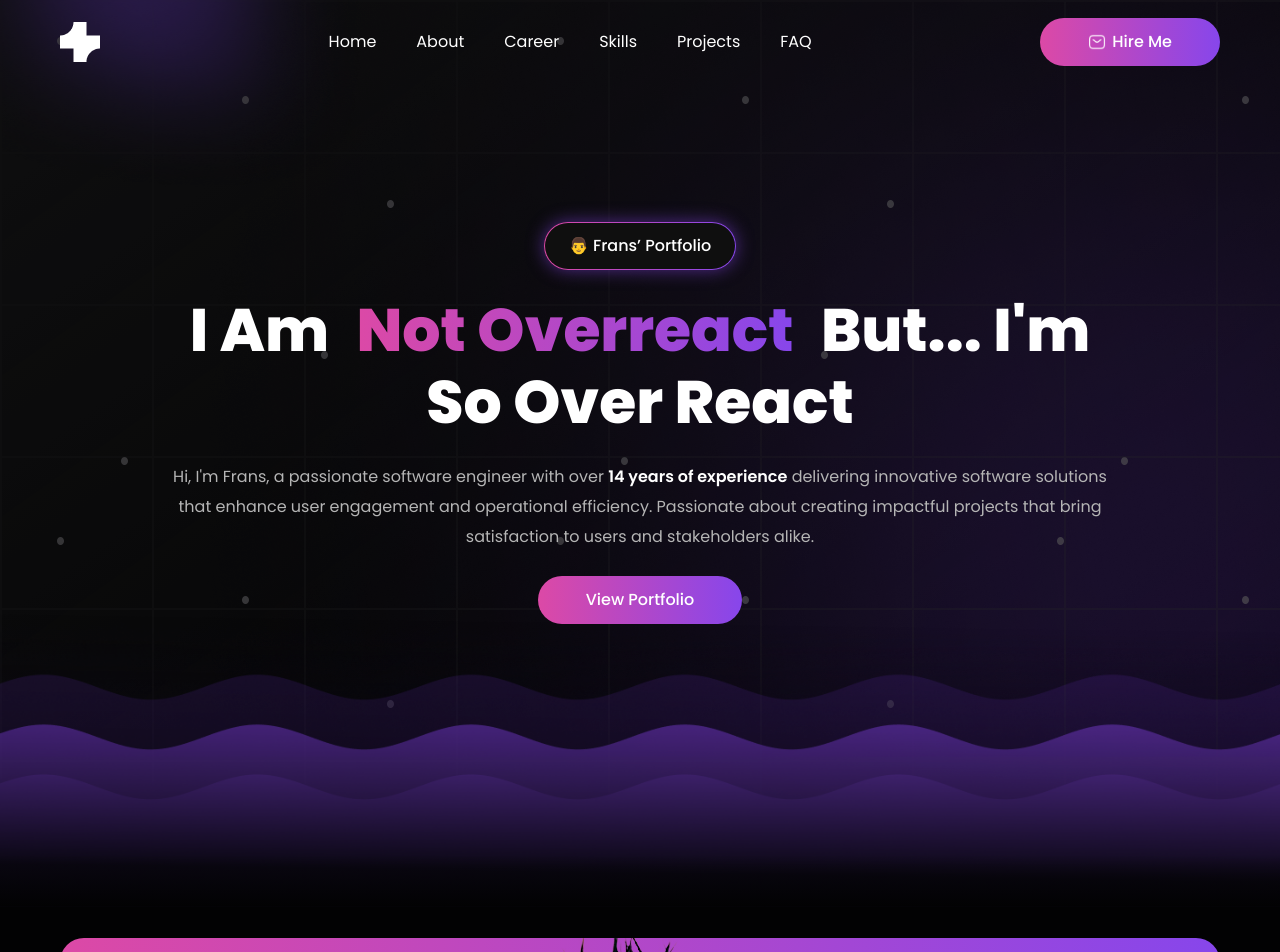
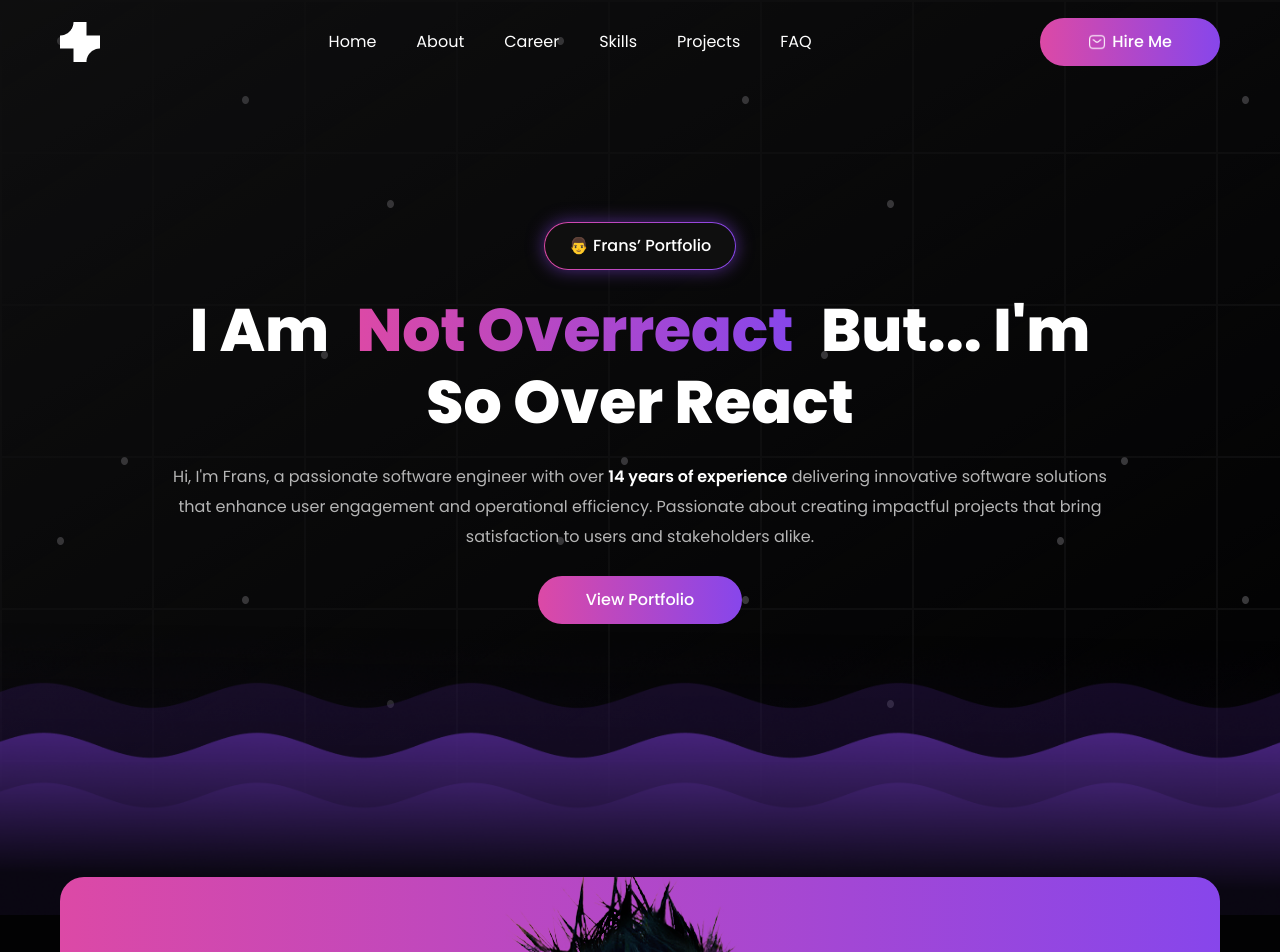
Before and after one commit to fransyosuaa/wph-portfolio2, a Next.js app: page / in a window 1280 px wide. Shown: the top 952 px of the page. Built offline with nearby package versions, Linux system fonts and the light colour scheme.

Commit message:
refactor: background image
- use div and pseudo class style for all background image
- use clamp for smooth resizing on Hero, Wave, and AboutMe

```diff
--- /dev/null
+++ b/generate-clamp.js
@@ -0,0 +1,30 @@
+// generate-clamp.js
+
+function generateClamp(minPx, maxPx, containerWidthPx, minViewportPx = 320) {
+  const slope = ((maxPx - minPx) / (containerWidthPx - minViewportPx)) * 100;
+  const intercept = slope * (minViewportPx / 100) + minPx;
+
+  const slopeRounded = +slope.toFixed(2);
+  const interceptRounded = +intercept.toFixed(1);
+  const maxRounded = +maxPx.toFixed(0);
+
+  return `clamp(${minPx}px, max(${minPx}px, -${interceptRounded}px + ${slopeRounded}vw), ${maxRounded}px)`;
+}
+
+// Accept arguments from command line
+const [, , min, max, container, minVw = 320] = process.argv;
+
+if (!min || !max || !container) {
+  console.error(
+    '❌ Usage: node generate-clamp.js <minPx> <maxPx> <containerWidth>'
+  );
+  process.exit(1);
+}
+
+const result = generateClamp(
+  Number(min),
+  Number(max),
+  Number(container),
+  Number(minVw)
+);
+console.log(`✅ Generated CSS clamp:\n\n${result}`);
--- a/src/app/globals.css
+++ b/src/app/globals.css
@@ -222,6 +222,7 @@
   @apply bg-neutral-600 text-sm font-normal text-neutral-100;
 
   font-family: var(--font-poppins);
+  overflow-x: hidden;
 }
 
 @layer components {
@@ -244,9 +245,44 @@
     @apply flex items-center justify-start;
   }
 
+  .before-bg-home-left-upper-ellipse::before {
+    content: '';
+    @apply pointer-events-none absolute top-0 right-1/2 z-[-1] bg-contain bg-no-repeat;
+    /* width: 461px;
+    height: 201px; */
+    transform: translateX(-52%);
+    background-image: url('/assets/images/hero/left-upper-purple-ellipse.png');
+  }
+
+  .before-bg-home-right-ellipse::before {
+    content: '';
+    @apply pointer-events-none absolute top-0 right-0 z-[-1] bg-contain bg-no-repeat;
+    /* width: 1190px;
+    height: 1624px; */
+    background-image: url('/assets/images/hero/right-purple-ellipse.png');
+  }
+
+  .before-bg-home-dot-decoration::before {
+    content: '';
+    @apply pointer-events-none absolute inset-0 z-[-1] bg-repeat opacity-70;
+    background-image: url('/assets/images/hero/hero-circle-decoration.png');
+  }
+
+  .before-bg-home-grid-decoration::before {
+    content: '';
+    @apply pointer-events-none absolute inset-0 z-[-1] bg-[linear-gradient(to_top_left,_transparent,_#262626),url('/assets/images/hero/hero-grid-decoration.png')] bg-repeat opacity-35;
+  }
+
+  .before-bg-wave::before {
+    content: '';
+    @apply pointer-events-none absolute inset-0 z-[-1] bg-cover bg-repeat-y;
+    background-image: url('/assets/images/waves.png');
+    background-size: 100% auto;
+  }
+
   .before-bg-skill::before {
     content: '';
-    @apply absolute top-0 left-0 z-[-1] bg-contain bg-no-repeat;
+    @apply pointer-events-none absolute top-0 left-0 z-[-1] bg-contain bg-no-repeat;
     width: 100vw;
     height: auto;
     aspect-ratio: 1096 / 1934;
@@ -256,12 +292,12 @@
 
   .before-bg-contact-dialog::before {
     content: '';
-    @apply absolute -top-[7%] left-[12%] z-[-1] h-[507px] w-[360px] bg-[url('/assets/images/container/contact-me/purple-dialog.svg')] bg-contain bg-no-repeat;
+    @apply pointer-events-none absolute -top-[7%] left-[12%] z-[-1] h-[507px] w-[360px] bg-[url('/assets/images/container/contact-me/purple-dialog.svg')] bg-contain bg-no-repeat;
   }
 
   .before-bg-contact::before {
     content: '';
-    @apply absolute right-0 -bottom-[15%] z-[-1] h-[1277px] w-[1418px] bg-[url('/assets/images/container/contact-me/contact-section.svg')] bg-contain bg-no-repeat;
+    @apply pointer-events-none absolute right-0 -bottom-[15%] z-[-1] h-[1277px] w-[1418px] bg-[url('/assets/images/container/contact-me/contact-section.svg')] bg-contain bg-no-repeat;
   }
 
   @media (min-width: 768px) {
--- a/src/app/home/partials/hero.tsx
+++ b/src/app/home/partials/hero.tsx
@@ -1,72 +1,41 @@
-import Image from 'next/image';
 import React from 'react';
 
 import { Button } from '@/components/ui/button';
 
 import { generateClamp } from '@/utils/clamp';
 
-const Hero = () => {
+import HeroBackground from './hero/hero-background';
+import HeroDescription from './hero/hero-description';
+import HeroPill from './hero/hero-pill';
+import HeroTitle from './hero/hero-title';
+
+type HeroProps = {
+  buttonRef: React.RefObject<HTMLButtonElement | null>;
+};
+
+const Hero = ({ buttonRef }: HeroProps) => {
   return (
-    <section
-      className='relative overflow-hidden max-md:pb-10 md:h-224.5'
-      id='home'
-    >
-      <Image
-        src='/assets/images/hero/left-upper-purple-ellipse.png'
-        alt='left upper purple ellipse'
-        width={0}
-        height={0}
-        className='absolute top-0 right-1/2 z-[-1] h-[201px] w-[461px] translate-x-[-51%] transform max-md:hidden'
-      />
-      <Image
-        src='/assets/images/hero/right-purple-ellipse.png'
-        alt='right purple ellipse'
-        width={0}
-        height={0}
-        className='absolute top-0 right-0 z-[-1] h-[1624px] w-[1190px]'
-      />
-      <div className="pointer-events-none absolute inset-0 z-[-1] bg-[url('/assets/images/hero/hero-circle-decoration.png')] bg-repeat opacity-70" />
-      <div className="pointer-events-none absolute inset-0 z-[-1] bg-[linear-gradient(to_top_left,_transparent,_#262626),url('/assets/images/hero/hero-grid-decoration.png')] bg-repeat opacity-35" />
+    <section className='relative overflow-hidden' id='home'>
+      <HeroBackground />
+
       <div
-        className='custom-container flex-center mt-26 flex-col text-center md:mt-55.5'
+        className='custom-container flex-center flex-col text-center'
         style={{
           gap: generateClamp(20, 24, 1208),
+          marginTop: generateClamp(104, 222, 1208),
+          marginBottom: 'clamp(0px, max(0px, -73.4px + 20.4vw), 173px)',
         }}
       >
         {/* Frans' Portfolio */}
-        <div className='bg-gradient-purple-pink rounded-full p-[1px] shadow-[0_0_17px_rgba(135,70,235,0.55)]'>
-          <div
-            className='text-xs-medium md:text-md-medium rounded-full bg-neutral-500 py-2'
-            style={{ paddingInline: generateClamp(16, 24, 1208) }}
-          >
-            👨 Frans’ Portfolio
-          </div>
-        </div>
+        <HeroPill />
         {/* Title */}
-        <h1 className='display-xl-bold md:display-3xl-extrabold max-w-239'>
-          I Am{' '}
-          <span className='bg-[url("/assets/images/hero/border-title.png")] bg-[length:100%_100%] bg-no-repeat px-4 py-1'>
-            <span className='bg-gradient-purple-pink bg-clip-text text-transparent'>
-              Not Overreact
-            </span>
-          </span>{' '}
-          But... I&apos;m So Over React
-        </h1>
+        <HeroTitle />
         {/* Description */}
-        <p className='text-sm-regular md:text-md-regular max-w-239 text-neutral-200'>
-          Hi, I&apos;m Frans, a passionate software engineer with over{' '}
-          <span className='text-sm-bold md:text-md-semibold text-neutral-100'>
-            14 years of experience
-          </span>{' '}
-          delivering innovative software solutions that enhance user engagement
-          and operational efficiency. Passionate about creating impactful
-          projects that bring satisfaction to users and stakeholders alike.
-        </p>
-        <Button asChild>
+        <HeroDescription />
+        <Button asChild ref={buttonRef}>
           <a href='#about'>View Portfolio</a>
         </Button>
       </div>
-      <div className='absolute inset-x-0 bottom-0 z-[-1] h-[10%] bg-gradient-to-t from-neutral-600 to-transparent' />
     </section>
   );
 };
--- /dev/null
+++ b/src/app/home/partials/hero/hero-background.tsx
@@ -0,0 +1,14 @@
+import React from 'react';
+
+const HeroBackground = () => {
+  return (
+    <>
+      <div className='before-bg-home-left-upper-ellipse' />
+      <div className='before-bg-home-right-ellipse' />
+      <div className='before-bg-home-dot-decoration' />
+      <div className='before-bg-home-grid-decoration' />
+    </>
+  );
+};
+
+export default HeroBackground;
--- /dev/null
+++ b/src/app/home/partials/hero/hero-description.tsx
@@ -0,0 +1,17 @@
+import React from 'react';
+
+const HeroDescription = () => {
+  return (
+    <p className='text-sm-regular md:text-md-regular max-w-239 text-neutral-200'>
+      Hi, I&apos;m Frans, a passionate software engineer with over{' '}
+      <span className='text-sm-bold md:text-md-semibold text-neutral-100'>
+        14 years of experience
+      </span>{' '}
+      delivering innovative software solutions that enhance user engagement and
+      operational efficiency. Passionate about creating impactful projects that
+      bring satisfaction to users and stakeholders alike.
+    </p>
+  );
+};
+
+export default HeroDescription;
--- /dev/null
+++ b/src/app/home/partials/hero/hero-pill.tsx
@@ -0,0 +1,18 @@
+import React from 'react';
+
+import { generateClamp } from '@/utils/clamp';
+
+const HeroPill = () => {
+  return (
+    <div className='bg-gradient-purple-pink rounded-full p-[1px] shadow-[0_0_17px_rgba(135,70,235,0.55)]'>
+      <div
+        className='text-xs-medium md:text-md-medium rounded-full bg-neutral-500 py-2'
+        style={{ paddingInline: generateClamp(16, 24, 1208) }}
+      >
+        👨 Frans’ Portfolio
+      </div>
+    </div>
+  );
+};
+
+export default HeroPill;
--- /dev/null
+++ b/src/app/home/partials/hero/hero-title.tsx
@@ -0,0 +1,17 @@
+import React from 'react';
+
+const HeroTitle = () => {
+  return (
+    <h1 className='display-xl-bold md:display-3xl-extrabold max-w-239'>
+      I Am{' '}
+      <span className='bg-[url("/assets/images/hero/border-title.png")] bg-[length:100%_100%] bg-no-repeat px-4 py-1'>
+        <span className='bg-gradient-purple-pink bg-clip-text text-transparent'>
+          Not Overreact
+        </span>
+      </span>{' '}
+      But... I&apos;m So Over React
+    </h1>
+  );
+};
+
+export default HeroTitle;
--- a/src/app/home/partials/wave.tsx
+++ b/src/app/home/partials/wave.tsx
@@ -1,17 +1,20 @@
-import Image from 'next/image';
 import React from 'react';
 
-const Wave = () => {
+import { generateClampInverse } from '@/utils/clamp';
+
+type WaveProps = {
+  heroBtnTop: number;
+};
+
+const Wave = ({ heroBtnTop }: WaveProps) => {
   return (
-    <section className='absolute top-115 left-0 z-[-1] w-full translate-y-[7%] transform max-md:h-28.25 md:top-136'>
-      <Image
-        src='/assets/images/waves.png'
-        alt='waves'
-        width={1440}
-        height={381}
-        className='w-full'
-      />
-      <div className='absolute inset-x-0 bottom-0 h-[15%] bg-gradient-to-t from-neutral-600 to-transparent' />
+    <section
+      className='absolute left-0 z-[-1] w-full'
+      style={{
+        top: `calc(${heroBtnTop}px + ${generateClampInverse(0, 32, 1208)})`,
+      }}
+    >
+      <div className='before-bg-wave relative aspect-[1440/381] w-full' />
     </section>
   );
 };
--- a/src/app/page.tsx
+++ b/src/app/page.tsx
@@ -1,4 +1,6 @@
 'use client';
+
+import { useEffect, useRef, useState } from 'react';
 
 import AboutMeContainer from './home/partials/about-me-container';
 import CareerJourneyContainer from './home/partials/career-journey-container';
@@ -14,11 +16,28 @@
 import Wave from './home/partials/wave';
 
 const Home = () => {
+  const heroBtnRef = useRef<HTMLButtonElement>(null);
+  const [heroBtnRefY, setHeroBtnRefY] = useState<number>(0);
+
+  useEffect(() => {
+    const updatePosition = () => {
+      if (heroBtnRef.current) {
+        const rect = heroBtnRef.current.getBoundingClientRect();
+        const scrollY = window.scrollY || window.pageYOffset;
+        setHeroBtnRefY(rect.top + scrollY);
+      }
+    };
+
+    updatePosition();
+    window.addEventListener('resize', updatePosition);
+    return () => window.removeEventListener('resize', updatePosition);
+  }, []);
+
   return (
     <div className='relative'>
       <Navbar />
-      <Hero />
-      <Wave />
+      <Hero buttonRef={heroBtnRef} />
+      <Wave heroBtnTop={heroBtnRefY} />
       <AboutMeContainer />
       <CareerJourneyContainer />
       <SkillContainer />
--- a/src/utils/clamp.ts
+++ b/src/utils/clamp.ts
@@ -13,14 +13,15 @@
 export const generateClampInverse = (
   desktopPx: number, // smaller value (for desktop)
   mobilePx: number, // larger value (for mobile)
-  containerMaxPx: number // max container width
+  containerMaxPx: number, // max container width
+  mobileMaxPx: number = 320 // max mobile width
 ): string => {
   // Convert pixel values to rem (assuming 1rem = 16px)
   const desktopRem = (desktopPx / 16).toFixed(2);
   const mobileRem = (mobilePx / 16).toFixed(2);
 
   // Define viewport range: from smallest (mobile) to largest (desktop)
-  const minVwPx = 320;
+  const minVwPx = mobileMaxPx;
   const maxVwPx = containerMaxPx;
 
   // Calculate how much the value should shrink per 1vw
```
Also changed, not shown: src/app/home/partials/about-me-container.tsx (+1 -8 lines), src/app/home/partials/testimony-container.tsx (+1 -9 lines).
